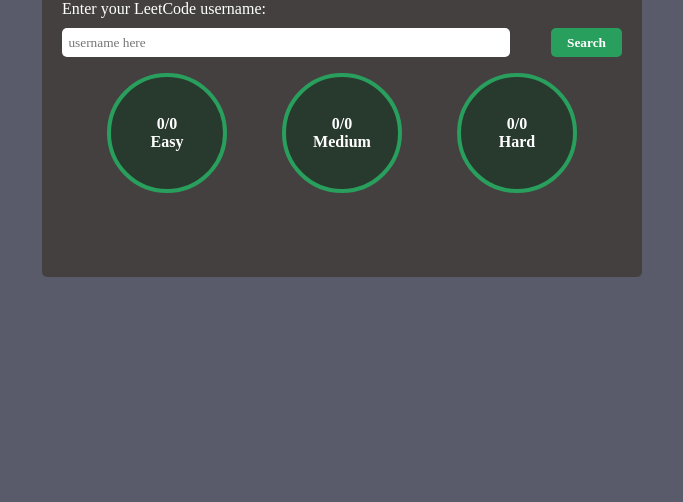
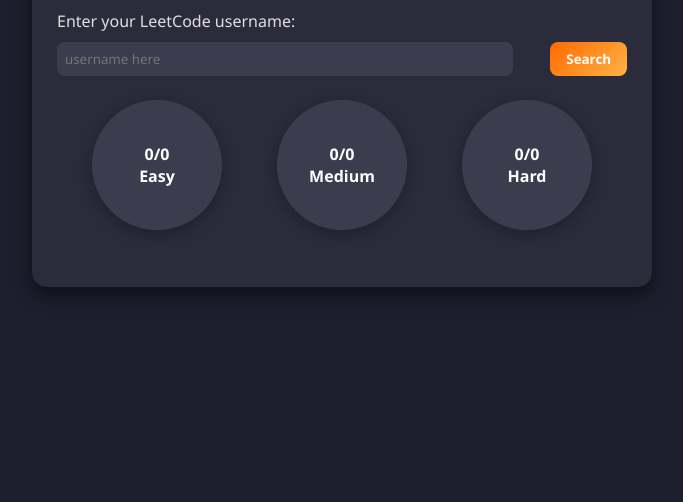
Before and after one commit to naitik2043/leetcode-stats-visualizer, a plain HTML site: page index.html in a window 1280 px wide. Shown: the part 298-800 px from the top of the page, without its empty margins (298-981 px from the left). Drawn offline with Linux system fonts and the light colour scheme.

Commit message:
Update style.css

```diff
--- a/style.css
+++ b/style.css
@@ -2,39 +2,47 @@
   margin: 0;
   padding: 0;
   box-sizing: border-box;
-  font-family: 'Times New Roman', Times, serif;
+  font-family: 'Segoe UI', Tahoma, Geneva, Verdana, sans-serif;
 }
 
 body {
-  background-color: rgb(89, 90, 106);
-  color: white;
-  height: 100vh;
+  background-color: #1e1e2f; /* dark mode */
+  color: #e0e0e0;
+  min-height: 100vh;
   display: flex;
   justify-content: center;
   align-items: center;
+  padding: 20px;
 }
 
 .container {
   display: flex;
   flex-direction: column;
-  gap: 1rem;
-  background-color: rgb(69, 64, 64);
-  padding: 20px;
-  border-radius: 5px;
+  gap: 1.5rem;
+  background-color: #2b2b3c;
+  padding: 25px;
+  border-radius: 15px;
   width: 50%;
-  max-width: 600px;
+  max-width: 650px;
+  box-shadow: 0 8px 20px rgba(0,0,0,0.5);
+  transition: transform 0.3s ease;
+}
+
+.container:hover {
+  transform: scale(1.02);
 }
 
 h1 {
   font-size: 2rem;
   text-align: center;
+  color: #ffcc00;
+  text-shadow: 1px 1px 5px rgba(0,0,0,0.5);
 }
 
 .user-container {
   display: flex;
   flex-direction: column;
   gap: 10px;
-  justify-content: start;
 }
 
 .user-input-container {
@@ -44,69 +52,109 @@
 
 #user-input {
   width: 80%;
-  padding: 0.4rem;
-  border-radius: 5px;
+  padding: 0.5rem;
+  border-radius: 8px;
   border: none;
+  outline: none;
+  background-color: #3c3c4f;
+  color: #fff;
 }
 
 #search-btn {
-  padding: 0.4rem 1rem;
-  border-radius: 5px;
+  padding: 0.5rem 1rem;
+  border-radius: 8px;
   border: none;
   cursor: pointer;
-  background: #299f5d;
-  color: white;
+  background: linear-gradient(135deg, #ff6a00, #ffb347);
+  color: #fff;
   font-weight: bold;
+  transition: transform 0.2s ease, filter 0.3s ease;
+}
+
+#search-btn:hover {
+  transform: scale(1.05);
+  filter: brightness(1.2);
 }
 
 .circle {
-  width: 120px;
-  height: 120px;
+  width: 130px;
+  height: 130px;
   border-radius: 50%;
-  border: 4px solid #299f5d;
+  border: 4px solid transparent;
   position: relative;
   display: flex;
   align-items: center;
   justify-content: center;
   font-size: 1rem;
-  color: white;
   font-weight: 700;
-  background: conic-gradient(#299f5d var(--progress-degree, 0deg), #283a2e 0deg);
+  color: #fff;
   flex-direction: column;
+  background: conic-gradient(#00c6ff 0deg, #3c3c4f 0deg);
+  box-shadow: 0 4px 15px rgba(0,0,0,0.3);
+  transition: transform 0.3s ease, background 0.5s ease;
 }
 
-.circle span {
-  position: relative;
-  z-index: 2;
+.circle:hover {
+  transform: scale(1.1);
+  box-shadow: 0 6px 20px rgba(0,0,0,0.5);
+}
+
+.easy-progress {
+  background: conic-gradient(#00ff6a var(--progress-degree, 0deg), #3c3c4f 0deg);
+}
+
+.medium-progress {
+  background: conic-gradient(#ffd600 var(--progress-degree, 0deg), #3c3c4f 0deg);
+}
+
+.hard-progress {
+  background: conic-gradient(#ff3d3d var(--progress-degree, 0deg), #3c3c4f 0deg);
+}
+
+@keyframes fillProgress {
+  from { --progress-degree: 0deg; }
+  to { --progress-degree: 360deg; }
 }
 
 .progress {
   display: flex;
-  flex-direction: row;
+  flex-wrap: wrap;
   justify-content: space-evenly;
-  flex-wrap: wrap;
-  gap: 10px;
+  gap: 20px;
 }
 
 .stats-cards {
   margin-top: 2rem;
-  margin-bottom: 2rem;
   display: flex;
   flex-wrap: wrap;
-  gap: 10px;
+  gap: 15px;
   justify-content: space-evenly;
+}
+
+.card {
+  background: linear-gradient(145deg, #4b4b63, #2b2b3c);
+  width: 45%;
+  max-width: 280px;
+  padding: 15px;
+  border-radius: 15px;
+  font-size: 1rem;
+  min-height: 5rem;
+  box-shadow: 0 6px 15px rgba(0,0,0,0.4);
+  transition: transform 0.3s ease, background 0.3s ease;
+}
+
+.card:hover {
+  transform: translateY(-5px) scale(1.02);
+  background: linear-gradient(145deg, #5c5ca3, #3c3c6f);
+  box-shadow: 0 8px 20px rgba(0,0,0,0.6);
 }
 
 h4 {
   font-size: 1rem;
+  color: #ffd600;
+  margin-bottom: 5px;
 }
 
-.card {
-  background-color: rgb(230, 146, 44);
-  width: 40%;
-  max-width: 290px;
-  padding: 10px;
-  border-radius: 10px;
-  font-size: 1rem;
-  min-height: 4rem;
+.circle span, .card p {
+  transition: all 0.5s ease;
 }
```
